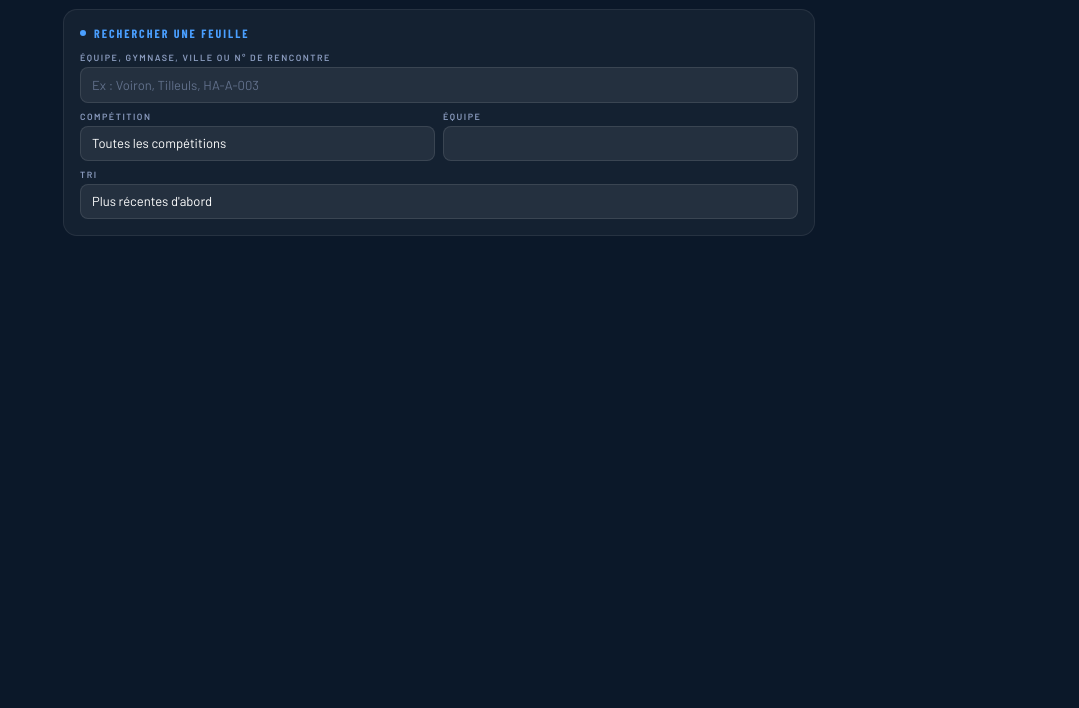
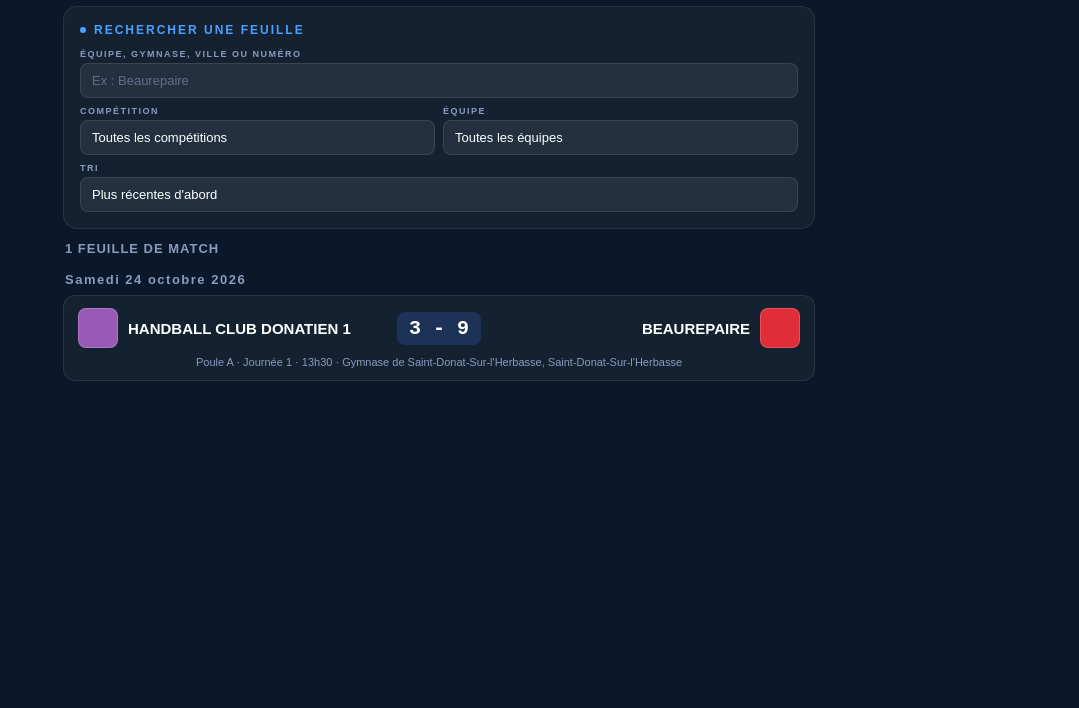
Before and after one commit to 5138021/feuilles-de-match-handadapte, a plain HTML site: page index.html in a window 1280 px wide. Shown: the part 92-800 px from the top of the page, without its empty margins (201-1280 px from the left). Drawn offline with nearby package versions, Linux system fonts and the light colour scheme; a web font is replaced by a local one.

Commit message:
Update index.html

```diff
--- a/index.html
+++ b/index.html
@@ -1,35 +1,159 @@
-<!doctype html><html lang="fr"><head><meta charset="utf-8"><meta name="viewport" content="width=device-width,initial-scale=1">
-<title>Feuilles de match — Hand'Adapté</title><link rel="preconnect" href="https://fonts.googleapis.com"><link href="https://fonts.googleapis.com/css2?family=Barlow+Condensed:wght@600;700;800;900&family=Barlow:wght@400;500;600&family=JetBrains+Mono:wght@700&display=swap" rel="stylesheet"><link rel="stylesheet" href="site.css?v=3"></head><body>
-<header><a class="logo" href="index.html">🤾 Hand'Adapté</a><div class="sub">Feuilles de match</div></header>
+
+<!doctype html>
+<html lang="fr">
+<head>
+  <meta charset="utf-8">
+  <meta name="viewport" content="width=device-width,initial-scale=1">
+  <title>Feuilles de match — Hand'Adapté</title>
+  <link rel="stylesheet" href="site.css?v=4">
+</head>
+<body>
+<header>
+  <a class="logo" href="index.html">🤾 Hand'Adapté</a>
+  <div class="sub">Feuilles de match</div>
+</header>
+
 <main>
-<div class="card"><div class="title cyan">Rechercher une feuille</div><div class="filters">
-<div class="full"><label for="q">Équipe, gymnase, ville ou n° de rencontre</label><input id="q" type="search" placeholder="Ex : Voiron, Tilleuls, HA-A-003"></div>
-<div><label for="fc">Compétition</label><select id="fc"></select></div>
-<div><label for="ft">Équipe</label><select id="ft"></select></div>
-<div class="full"><label for="fo">Tri</label><select id="fo"><option value="desc">Plus récentes d'abord</option><option value="asc">Plus anciennes d'abord</option></select></div>
-</div></div>
-<div class="count" id="n" aria-live="polite"></div><div id="liste"></div>
+  <div class="card">
+    <div class="title cyan">Rechercher une feuille</div>
+    <div class="filters">
+      <div class="full">
+        <label for="q">Équipe, gymnase, ville ou numéro</label>
+        <input id="q" type="search" placeholder="Ex : Beaurepaire">
+      </div>
+      <div>
+        <label for="fc">Compétition</label>
+        <select id="fc"></select>
+      </div>
+      <div>
+        <label for="ft">Équipe</label>
+        <select id="ft"></select>
+      </div>
+      <div class="full">
+        <label for="fo">Tri</label>
+        <select id="fo">
+          <option value="desc">Plus récentes d'abord</option>
+          <option value="asc">Plus anciennes d'abord</option>
+        </select>
+      </div>
+    </div>
+  </div>
+
+  <div class="count" id="n"></div>
+  <div id="liste"></div>
 </main>
+
 <script src="data.js"></script>
 <script>
-const $=s=>document.querySelector(s),L0=window.MATCHS||[];
-const e=s=>String(s??'').replace(/[&<>"]/g,c=>({'&':'&amp;','<':'&lt;','>':'&gt;','"':'&quot;'}[c]));
-const fd=d=>new Date(d+'T12:00').toLocaleDateString('fr-FR',{weekday:'long',day:'numeric',month:'long',year:'numeric'});
-const opt=(f,a)=>'<option value="">'+f+'</option>'+a.map(x=>'<option>'+e(x)+'</option>').join('');
-$('#fc').innerHTML=opt('Toutes les compétitions',[...new Set(L0.map(m=>m.competition))]);
-$('#ft').innerHTML=opt('Toutes les équipes',[...new Set(L0.flatMap(m=>[m.home.nom,m.away.nom]))].sort((a,b)=>a.localeCompare(b,'fr')));
-const card=m=>`<a class="mcard" href="match.html?id=${encodeURIComponent(m.id)}">
-<div class="side"><i class="badge" style="--c:${e(m.home.color)}" aria-hidden="true"></i><b>${e(m.home.nom)}</b></div>
-<div class="sc">${m.scoreHome} - ${m.scoreAway}</div>
-<div class="side away"><i class="badge" style="--c:${e(m.away.color)}" aria-hidden="true"></i><b>${e(m.away.nom)}</b></div>
-<div class="mmeta">${[m.division,'Journée '+m.journee,m.heure.replace(':','h'),m.gymnase+', '+m.ville].map(e).join(' · ')}</div></a>`;
-function render(){
- const q=$('#q').value.trim().toLowerCase(),c=$('#fc').value,t=$('#ft').value,dir=$('#fo').value==='asc'?1:-1;
- const L=L0.filter(m=>(!c||m.competition===c)&&(!t||m.home.nom===t||m.away.nom===t)&&(!q||[m.home.nom,m.away.nom,m.gymnase,m.ville,m.division,m.id].join(' ').toLowerCase().includes(q)))
-  .sort((a,b)=>dir*(a.date+a.heure).localeCompare(b.date+b.heure));
- $('#n').textContent=L.length+' feuille'+(L.length>1?'s':'')+' de match';
- let h='',last='';L.forEach(m=>{if(m.date!==last){last=m.date;h+='<h2 class="day">'+fd(last)+'</h2>'}h+=card(m)});
- $('#liste').innerHTML=h||'<p class="empty">Aucune feuille ne correspond. Modifiez votre recherche ou les filtres.</p>';
+const $ = s => document.querySelector(s);
+const matchs = window.MATCHS || [];
+const equipes = window.EQUIPES || {};
+
+const e = s => String(s ?? '').replace(/[&<>"]/g, c => ({
+  '&':'&amp;', '<':'&lt;', '>':'&gt;', '"':'&quot;'
+}[c]));
+
+const fd = d => new Date(d + 'T12:00:00').toLocaleDateString(
+  'fr-FR',
+  {weekday:'long', day:'numeric', month:'long', year:'numeric'}
+);
+
+const nom = t => t?.nom || '';
+const couleur = t => t?.color || equipes[nom(t)] || '#8A9BBE';
+
+$('#fc').innerHTML =
+  '<option value="">Toutes les compétitions</option>' +
+  [...new Set(matchs.map(m => m.competition).filter(Boolean))]
+    .map(x => `<option value="${e(x)}">${e(x)}</option>`).join('');
+
+const listeEquipes = [...new Set(matchs.flatMap(m => [
+  nom(m.domicile || m.home),
+  nom(m.exterieur || m.away)
+]).filter(Boolean))].sort((a,b) => a.localeCompare(b,'fr'));
+
+$('#ft').innerHTML =
+  '<option value="">Toutes les équipes</option>' +
+  listeEquipes.map(x => `<option value="${e(x)}">${e(x)}</option>`).join('');
+
+function card(m) {
+  const h = m.domicile || m.home;
+  const a = m.exterieur || m.away;
+  const sh = h?.score ?? m.scoreHome ?? 0;
+  const sa = a?.score ?? m.scoreAway ?? 0;
+
+  return `
+    <a class="mcard" href="match.html?id=${encodeURIComponent(m.id)}">
+      <div class="side">
+        <i class="badge" style="--c:${e(couleur(h))}"></i>
+        <b>${e(nom(h))}</b>
+      </div>
+      <div class="sc">${e(sh)} - ${e(sa)}</div>
+      <div class="side away">
+        <i class="badge" style="--c:${e(couleur(a))}"></i>
+        <b>${e(nom(a))}</b>
+      </div>
+      <div class="mmeta">
+        ${[m.division, m.journee ? 'Journée '+m.journee : '',
+          m.heure ? m.heure.replace(':','h') : '',
+          [m.gymnase,m.ville].filter(Boolean).join(', ')]
+          .filter(Boolean).map(e).join(' · ')}
+      </div>
+    </a>`;
 }
-document.addEventListener('input',render);render();
-</script></body></html>
+
+function render() {
+  const q = $('#q').value.trim().toLowerCase();
+  const c = $('#fc').value;
+  const t = $('#ft').value;
+  const dir = $('#fo').value === 'asc' ? 1 : -1;
+
+  const resultats = matchs.filter(m => {
+    const h = m.domicile || m.home;
+    const a = m.exterieur || m.away;
+    const texte = [
+      nom(h), nom(a), m.gymnase, m.ville,
+      m.division, m.competition, m.id
+    ].join(' ').toLowerCase();
+
+    return (!c || m.competition === c) &&
+      (!t || nom(h) === t || nom(a) === t) &&
+      (!q || texte.includes(q));
+  }).sort((a,b) =>
+    dir * ((a.date || '') + (a.heure || ''))
+      .localeCompare((b.date || '') + (b.heure || ''))
+  );
+
+  $('#n').textContent =
+    resultats.length + ' feuille' +
+    (resultats.length > 1 ? 's' : '') + ' de match';
+
+  let html = '';
+  let derniereDate = '';
+
+  resultats.forEach(m => {
+    if (m.date && m.date !== derniereDate) {
+      derniereDate = m.date;
+      html += `<h2 class="day">${fd(m.date)}</h2>`;
+    }
+    html += card(m);
+  });
+
+  $('#liste').innerHTML = html ||
+    '<p class="empty">Aucun match trouvé.</p>';
+}
+
+['input','change'].forEach(evt =>
+  document.addEventListener(evt, event => {
+    if (event.target.matches('#q,#fc,#ft,#fo')) render();
+  })
+);
+
+if (!Array.isArray(window.MATCHS)) {
+  $('#liste').innerHTML =
+    '<p class="empty">Erreur : les données des matchs ne sont pas chargées.</p>';
+} else {
+  render();
+}
+</script>
+</body>
+</html>
```
